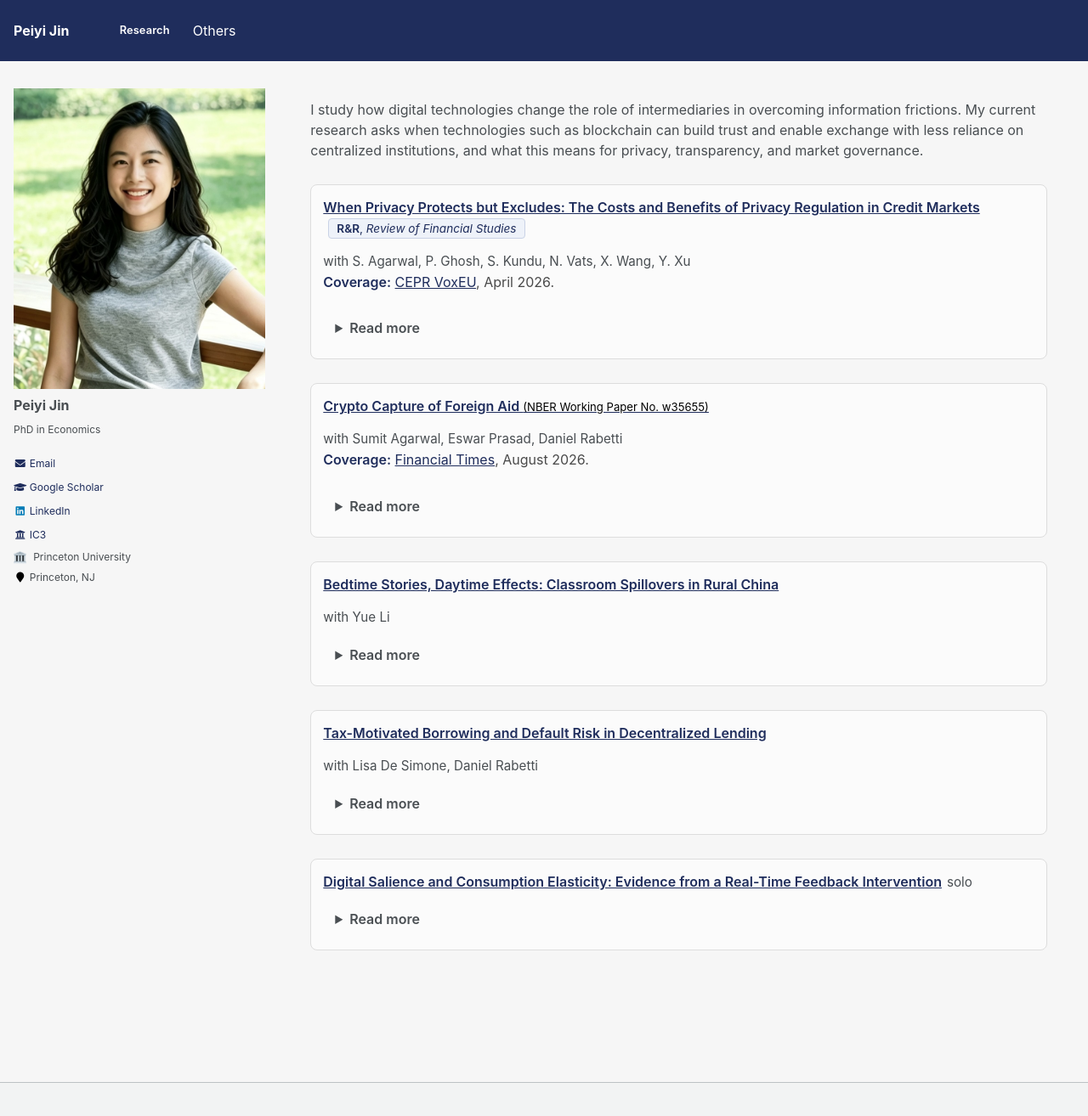
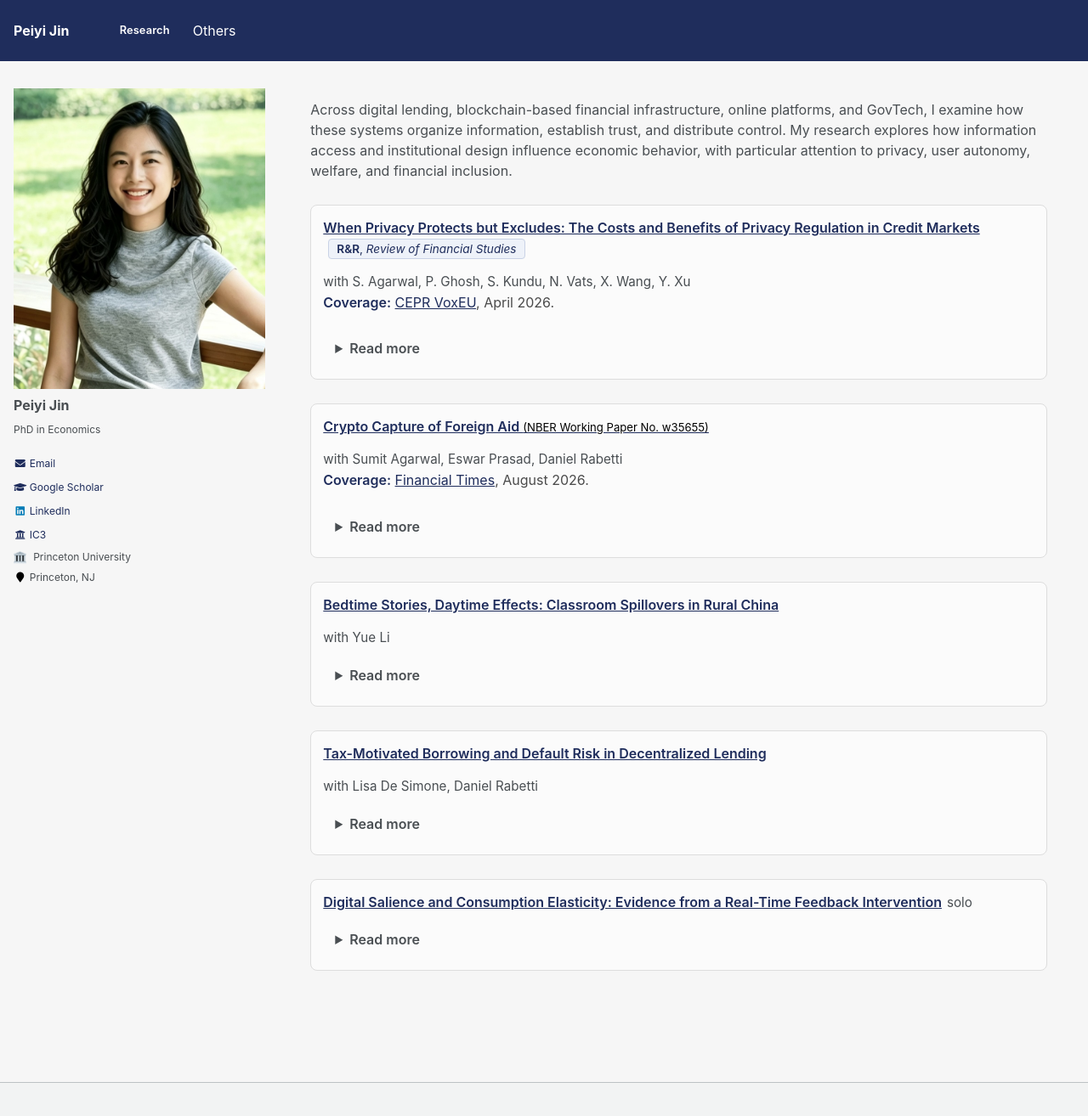
Before and after one commit to peiyi-jin/peiyi-jin.github.io, a Jekyll site: the page built from _pages/research.md, in a window 1280 px wide and 1339 px high. Shown: the top 1314 px of the window at 85% size. Built offline with Jekyll 4.4.1, drawn with Linux system fonts in a browser that asks for light colours.

Commit message:
Update research introduction across finance platforms and GovTech

```diff
--- a/_pages/research.md
+++ b/_pages/research.md
@@ -185,7 +185,7 @@ author_profile: true
   }
 </style>
 
-<p>I study how digital technologies change the role of intermediaries in overcoming information frictions. My current research asks when technologies such as blockchain can build trust and enable exchange with less reliance on centralized institutions, and what this means for privacy, transparency, and market governance.</p>
+<p>Across digital lending, blockchain-based financial infrastructure, online platforms, and GovTech, I examine how these systems organize information, establish trust, and distribute control. My research explores how information access and institutional design influence economic behavior, with particular attention to privacy, user autonomy, welfare, and financial inclusion.</p>
 
 <div class="paper-item">
   <div class="row">
```
